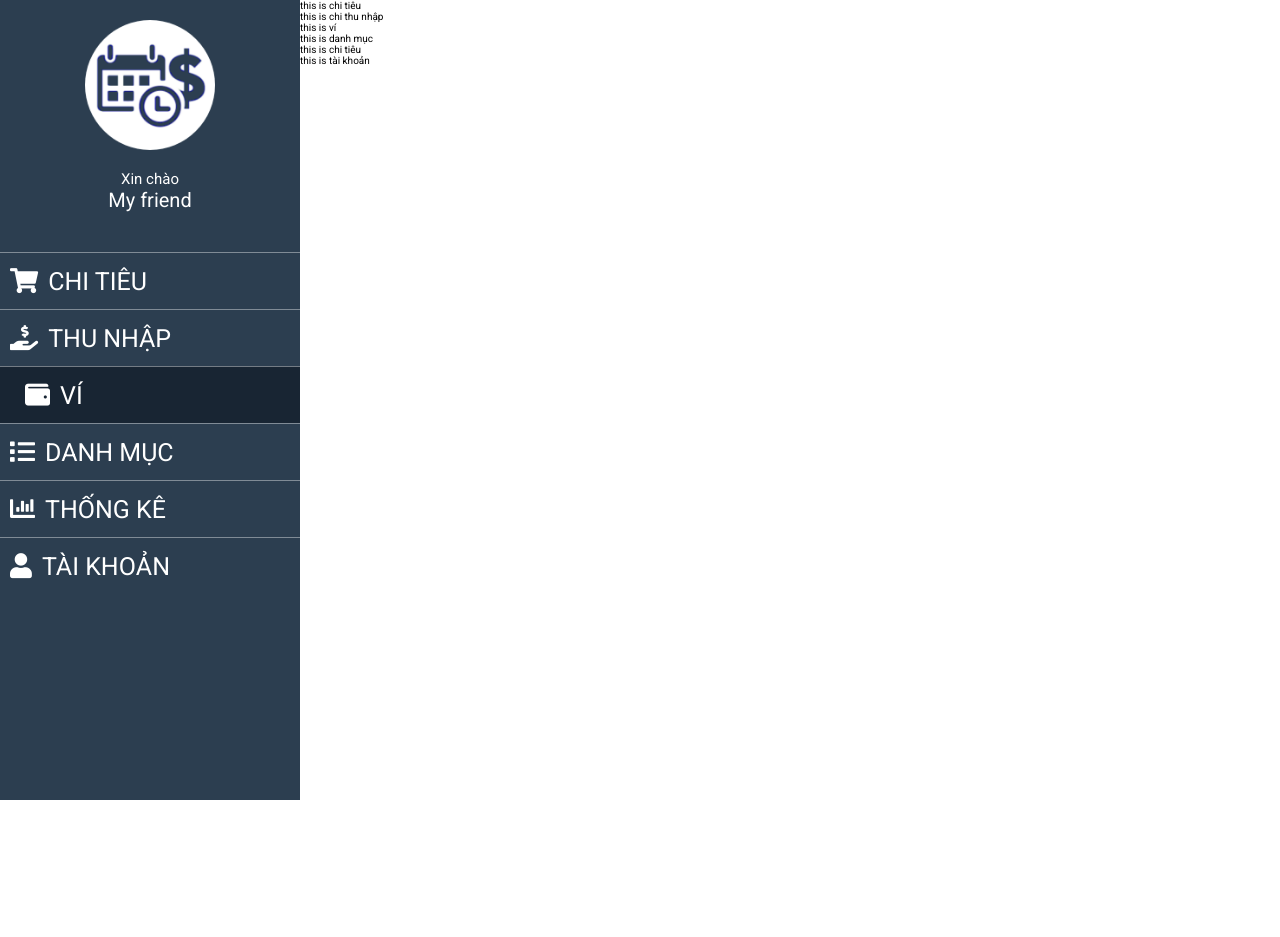
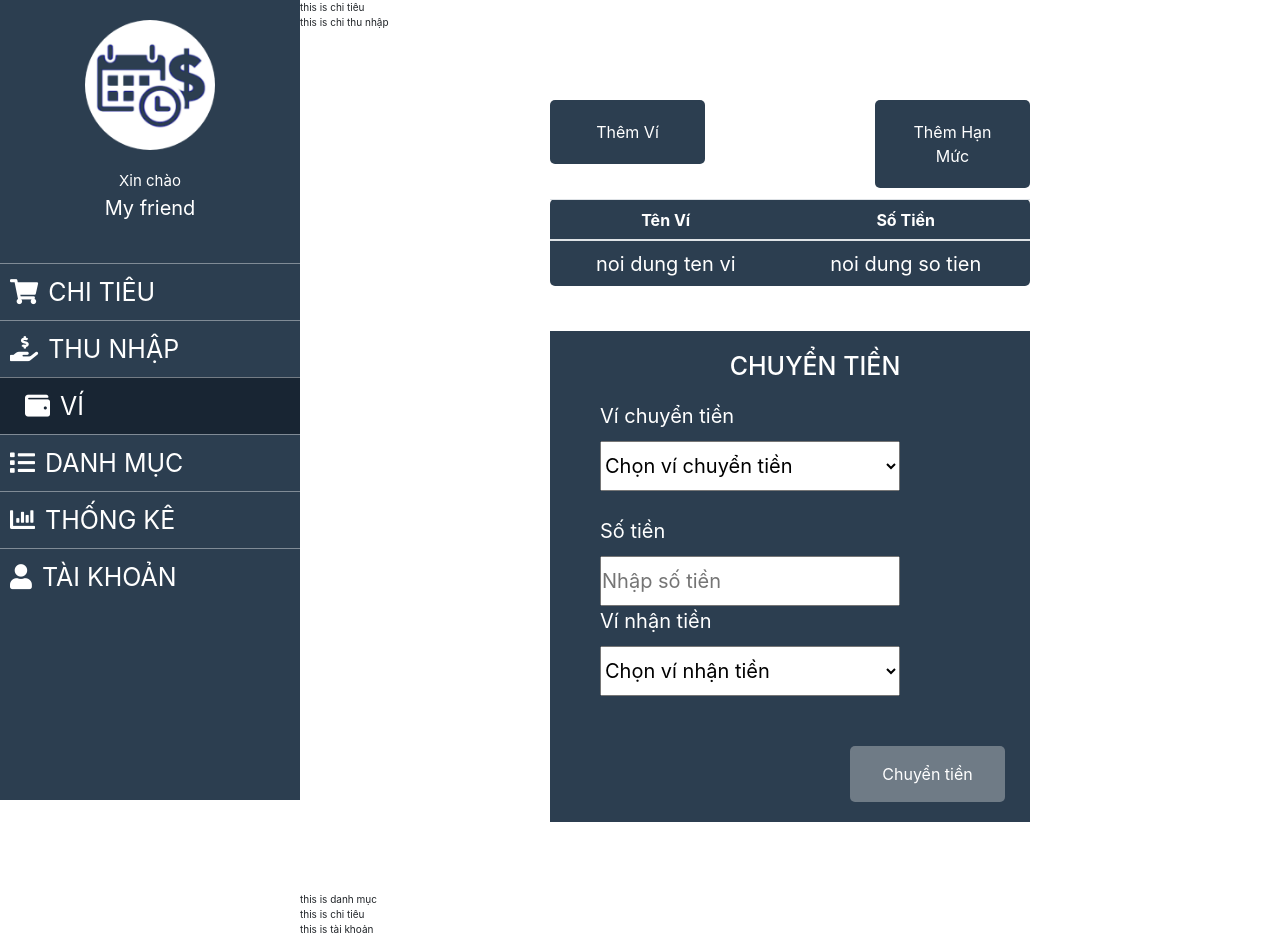
Before and after one commit to quangvm79/QuanLyChiTieu, a PHP site: page / in a window 1280 px wide. Before the commit the page ends 800 px from the top, so only its background shows below. Run offline with PHP 8.4, Linux system fonts and the light colour scheme; some libraries are stand-ins or nearby versions.

Commit message:
cap nhat vi

```diff
--- a/Code/index.php
+++ b/Code/index.php
@@ -6,9 +6,12 @@
     <meta name="viewport" content="width=device-width, initial-scale=1.0">
     <title>Quản lý chi tiêu</title>
     <link rel="stylesheet" href="./css/layoutIndex.css">
+    <link rel="stylesheet" href="css/vi.css">
     <link rel="preconnect" href="https://fonts.gstatic.com">
     <link href="https://fonts.googleapis.com/css2?family=Roboto:ital,wght@0,300;0,400;0,500;0,700;1,300;1,400&display=swap" rel="stylesheet">
     <link rel="stylesheet" href="https://cdnjs.cloudflare.com/ajax/libs/font-awesome/5.15.3/css/all.min.css" integrity="sha512-iBBXm8fW90+nuLcSKlbmrPcLa0OT92xO1BIsZ+ywDWZCvqsWgccV3gFoRBv0z+8dLJgyAHIhR35VZc2oM/gI1w==" crossorigin="anonymous" />
+    <link rel="stylesheet" href="https://maxcdn.bootstrapcdn.com/font-awesome/4.4.0/css/font-awesome.min.css">
+    <link rel="stylesheet" href="https://stackpath.bootstrapcdn.com/bootstrap/4.3.1/css/bootstrap.min.css" integrity="sha384-ggOyR0iXCbMQv3Xipma34MD+dH/1fQ784/j6cY/iJTQUOhcWr7x9JvoRxT2MZw1T" crossorigin="anonymous">
 
 </head>
 <body>
@@ -40,7 +43,56 @@
         <div class="thu-nhap content">this is chi thu nhập</div>
 
         <!-- ====== Ví =============== -->
-        <div class="vi content">this is ví</div>
+        <div class="vi content content-vi">
+            <div class="bt_them">
+                <button class="button btn_themvi">Thêm Ví</button>
+                <button class="button btn_themhanmuc">Thêm Hạn Mức</button>
+            </div>
+            <div class="grid_vi">
+                <table class="table" style="color: white;">
+                    <thead>
+                        <tr>
+                            <th>Tên Ví</th>
+                            <th>Số Tiền</th>
+                        </tr>
+                    </thead>
+                    <tbody>
+                        <tr>
+                            <td>noi dung ten vi</td>
+                            <td>noi dung so tien</td>
+                        </tr>
+                    </tbody>
+                </table>
+            </div>
+            <div class="chuyen-tien">
+                <h1>CHUYỂN TIỀN</h1>
+                <div class="row">
+                    <div class="col">
+                        <p>Ví chuyển tiền</p>
+                        <select name="" id="">
+                            <option value="" disabled selected>Chọn ví chuyển tiền</option>
+                            <option value="">Techcombank</option>
+                            <option value="">viettinbank</option>
+                        </select>
+
+                        <p class="so-tien">Số tiền</p>
+                        <input type="text" placeholder="Nhập số tiền" name="money" required>
+
+                    </div>
+                    <div class="col">
+                        <p>Ví nhận tiền</p>
+                        <select name="" id="">
+                            <option value="" disabled selected>Chọn ví nhận tiền</option>
+                            <option value="">Techcombank</option>
+                            <option value="">viettinbank</option>
+                        </select>
+
+                    </div>
+
+                </div>
+                <button class="btn_chuyentien">Chuyển tiền</button>
+            </div>
+        </div>
 
         <!-- ====== Danh mục =============== -->
         <div class="danh-muc content">this is danh mục</div>
```
